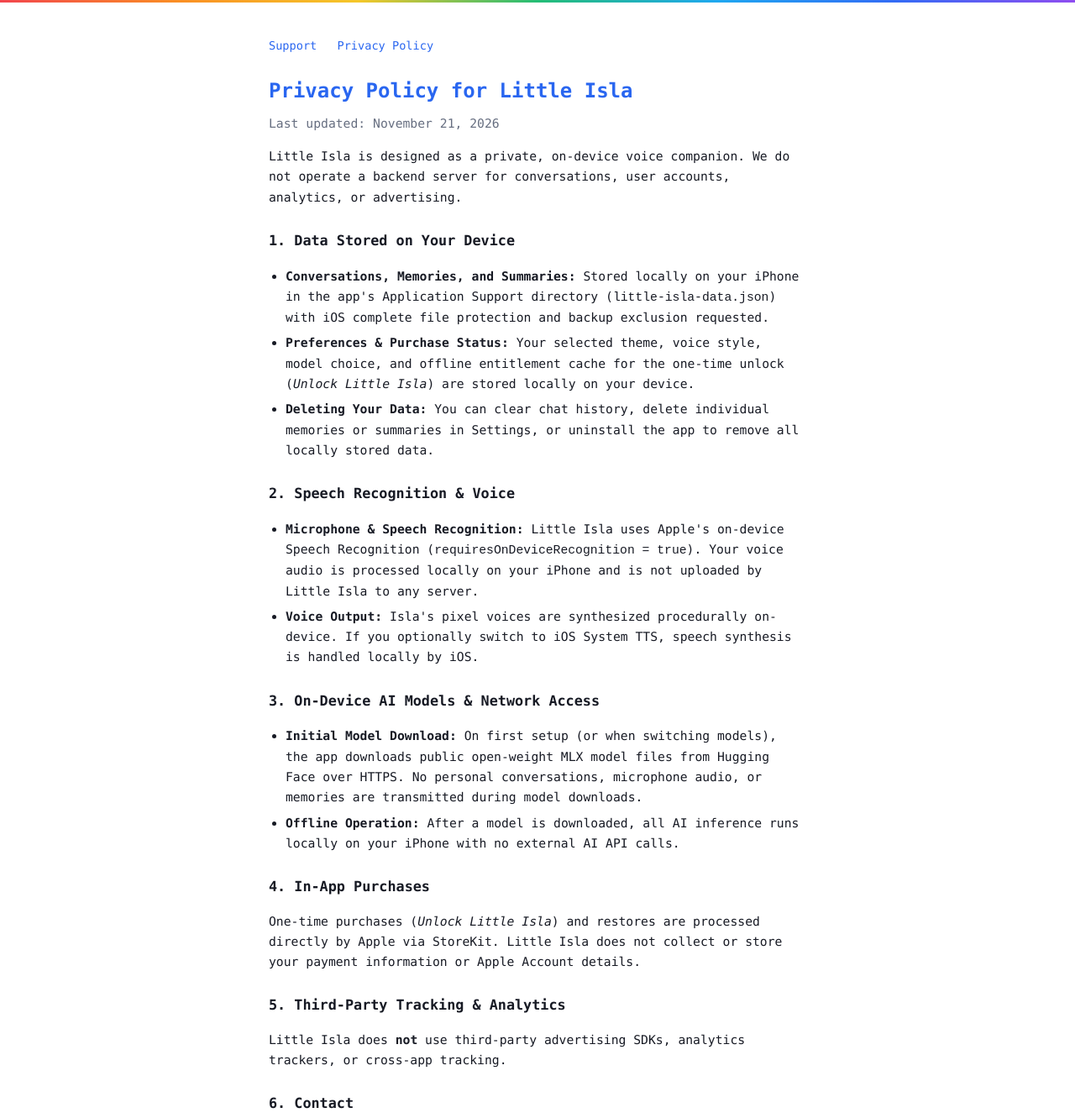
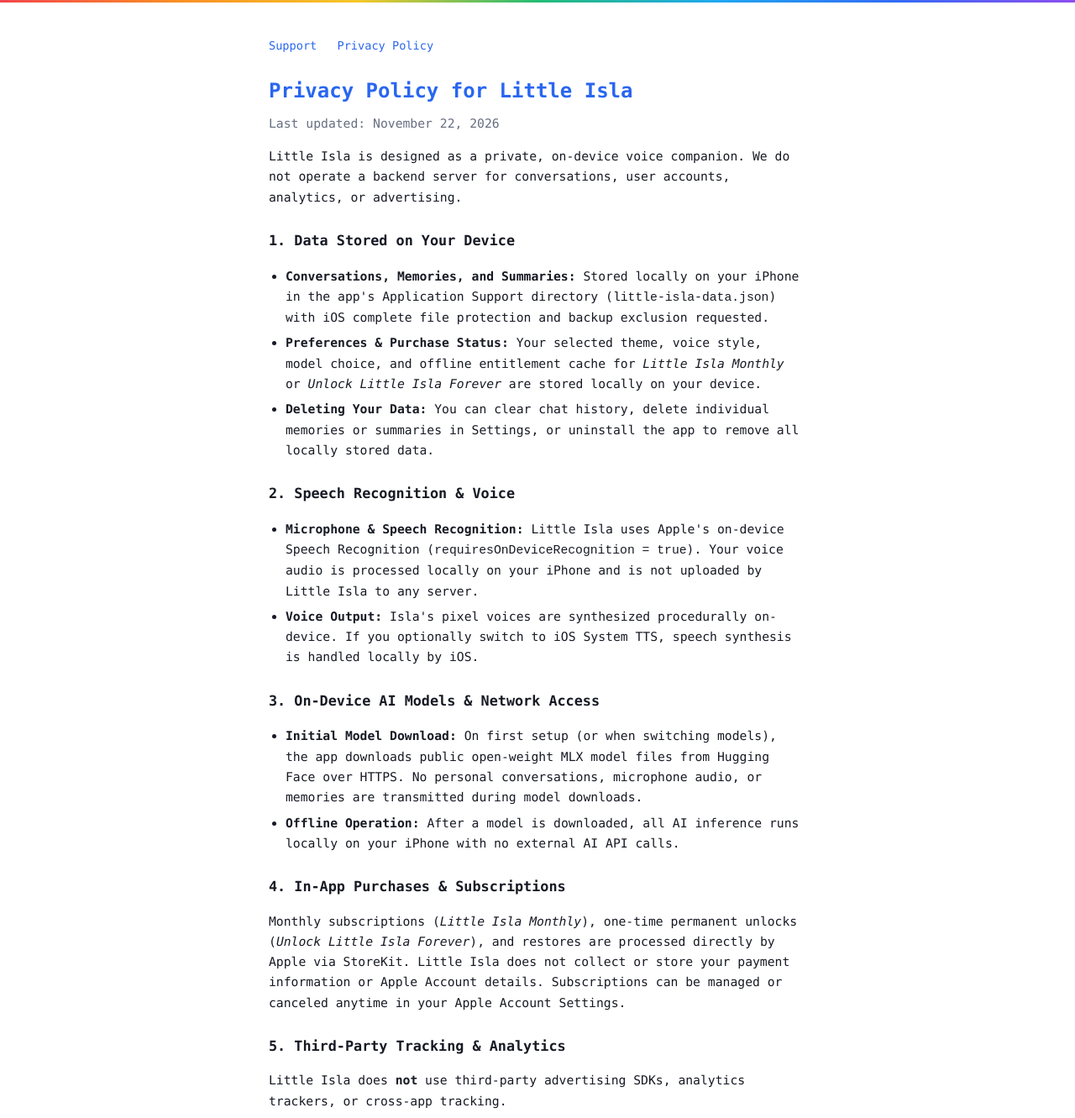
Before and after one commit to doguma/little-isla-site, a plain HTML site: page privacy.html in a window 1280 px wide. Shown: the top 1331 px of the page at 84% size. Drawn offline with Linux system fonts and the light colour scheme.

Commit message:
Update support FAQ and privacy policy for Everyday/Thoughtful models and Monthly/Forever pricing

```diff
--- a/privacy.html
+++ b/privacy.html
@@ -58,14 +58,14 @@
     </nav>
 
     <h1>Privacy Policy for Little Isla</h1>
-    <p class="sub">Last updated: November 21, 2026</p>
+    <p class="sub">Last updated: November 22, 2026</p>
 
     <p>Little Isla is designed as a private, on-device voice companion. We do not operate a backend server for conversations, user accounts, analytics, or advertising.</p>
 
     <h2>1. Data Stored on Your Device</h2>
     <ul>
       <li><strong>Conversations, Memories, and Summaries:</strong> Stored locally on your iPhone in the app's Application Support directory (<code>little-isla-data.json</code>) with iOS complete file protection and backup exclusion requested.</li>
-      <li><strong>Preferences &amp; Purchase Status:</strong> Your selected theme, voice style, model choice, and offline entitlement cache for the one-time unlock (<em>Unlock Little Isla</em>) are stored locally on your device.</li>
+      <li><strong>Preferences &amp; Purchase Status:</strong> Your selected theme, voice style, model choice, and offline entitlement cache for <em>Little Isla Monthly</em> or <em>Unlock Little Isla Forever</em> are stored locally on your device.</li>
       <li><strong>Deleting Your Data:</strong> You can clear chat history, delete individual memories or summaries in Settings, or uninstall the app to remove all locally stored data.</li>
     </ul>
 
@@ -81,8 +81,8 @@
       <li><strong>Offline Operation:</strong> After a model is downloaded, all AI inference runs locally on your iPhone with no external AI API calls.</li>
     </ul>
 
-    <h2>4. In-App Purchases</h2>
-    <p>One-time purchases (<em>Unlock Little Isla</em>) and restores are processed directly by Apple via StoreKit. Little Isla does not collect or store your payment information or Apple Account details.</p>
+    <h2>4. In-App Purchases &amp; Subscriptions</h2>
+    <p>Monthly subscriptions (<em>Little Isla Monthly</em>), one-time permanent unlocks (<em>Unlock Little Isla Forever</em>), and restores are processed directly by Apple via StoreKit. Little Isla does not collect or store your payment information or Apple Account details. Subscriptions can be managed or canceled anytime in your Apple Account Settings.</p>
 
     <h2>5. Third-Party Tracking &amp; Analytics</h2>
     <p>Little Isla does <strong>not</strong> use third-party advertising SDKs, analytics trackers, or cross-app tracking.</p>
```
Also changed, not shown: index.html (+3 -3 lines).
